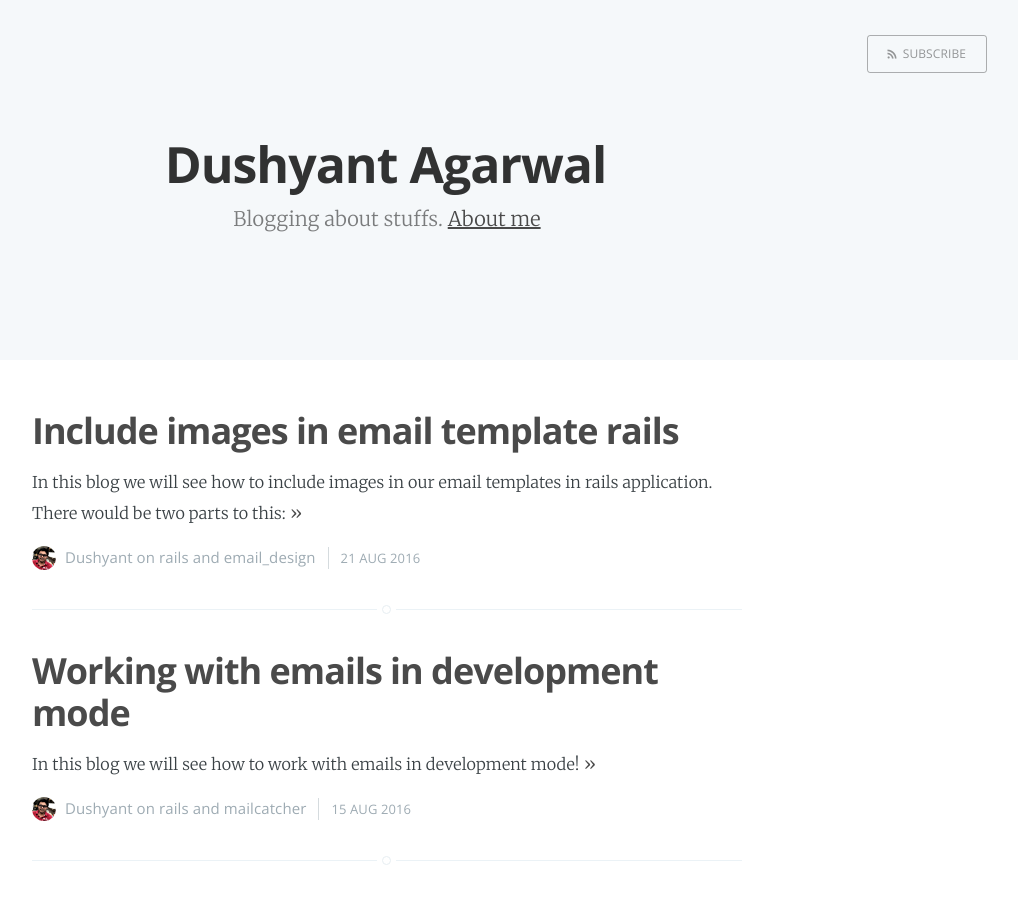
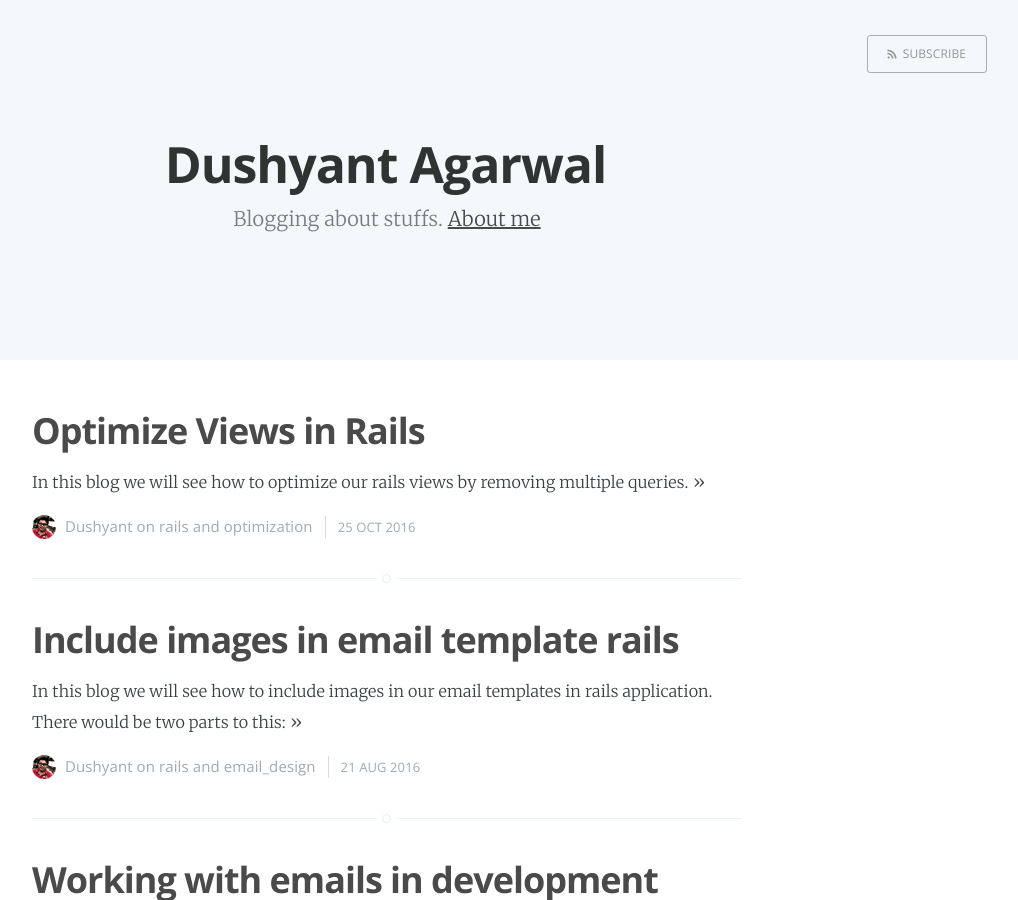
Before and after one commit to dushyant-ag/dushyant-ag.github.io, a Jekyll site: the page built from index.html, in a window 1280 px wide and 900 px high. Shown: the whole window, without its empty margins (253-1271 px from the left). Built offline with Jekyll 4.4.1, drawn with Linux system fonts in a browser that asks for light colours; nearby versions of some CDN libraries; the list of posts is cut into pages by our own code; comment, search, counter and statistics services are not loaded; part of the change alters nothing that is shown; some of the changed text lies outside the part shown.

Commit message:
optimize views in rails

````diff
--- a/_layouts/default.html
+++ b/_layouts/default.html
@@ -39,7 +39,7 @@
     <footer class="site-footer clearfix">
       <section class="copyright">
         <a href="{{ site.baseurl }}">{{ site.name }}</a> &copy;
-              {{date format="YYYY"}} &bull; All rights reserved.
+              {{ site.time | date: '%Y' }} &bull; All rights reserved.
       </section>
       <section class="poweredby">Made with Jekyll using
         <a href="http://github.com/rosario/kasper">Kasper theme</a>
--- /dev/null
+++ b/_posts/2016-10-25-optimize-views-in-rails.markdown
@@ -0,0 +1,54 @@
+---
+layout: post
+title:  "Optimize Views in Rails"
+date:   2016-10-25 10:18:00
+comments: true
+desc: "How to optimize views in rails by removing multiple queries which creates N+1 query problem"
+keywords: rails5, optimization, nplus1
+categories: rails optimization
+---
+
+In this blog we will see how to optimize our rails views by removing multiple queries.
+
+There are many times when we have to show associations in the view. **For ex:**
+
+```ruby
+class Customer
+	has_many: appointments
+end
+class Appointment
+	belongs_to: customer
+end
+```
+
+Now in the index view of appointments, you want to show customer details (customer name atleast) too. What generally we do:
+
+`@appointments = Appointment.all`
+
+and then in view for each appointment, we get
+
+`appointment.customer.name`
+
+Now with this, we do database query for each appointment, which seeds to N+1 query problem.
+
+**How to avoid that ?**
+
+You can make use of `include` and reduce loading problem by great margin.
+
+`Appointment.includes(:customer)`
+
+Now you might be wondering, what if, you want to include nested associations. Well you can achieve that like this:
+
+For all appointments with their respective customer, and customer with their respective address.
+
+`Appointment.includes(customer: :address)`
+
+or (for multiple nested associations)
+
+`Appointment.includes(customer: [:goals, :tips])`
+
+Further, you can find out all the N+1 queries in your project, with this amazing gem [Bullet][gem_link]
+
+Further read: [apidock includes](http://apidock.com/rails/ActiveRecord/QueryMethods/includes)
+
+[gem_link]: https://github.com/flyerhzm/bullet
````
Also changed, not shown: index.html (+0 -17 lines).
